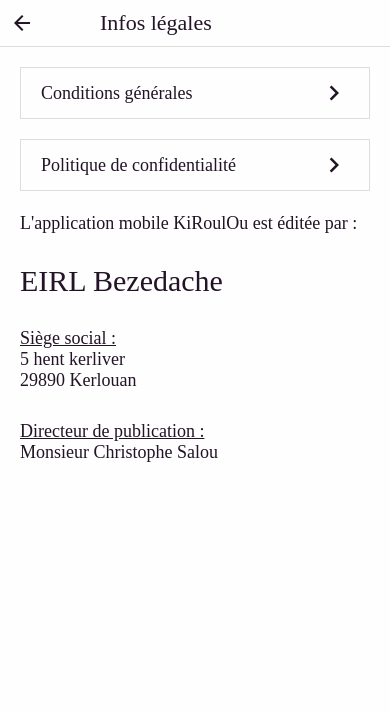
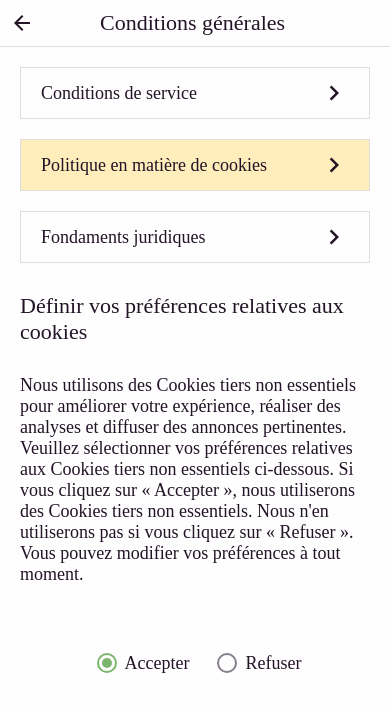
Before and after one commit to bezedache29/kiroulou-app, a React Native app: screen /CookiePolicy in a window 390 px wide. Shown: the top 712 px of the page. Built offline with nearby package versions, Linux system fonts and the light colour scheme.

Commit message:
Intéragtion politique cookies + template avec barre de navigation retour

```diff
--- a/App.jsx
+++ b/App.jsx
@@ -17,6 +17,7 @@
 import ForgotPasswordScreen from './src/screens/auth/ForgotPasswordScreen'
 import LegalInfo from './src/screens/legals/LegalInfo'
 import TermsAndConditions from './src/screens/legals/TermsAndConditions'
+import CookiePolicy from './src/screens/legals/CookiePolicy'
 
 const AppStack = createNativeStackNavigator()
 
@@ -44,6 +45,7 @@
             <AppStack.Screen name="Register" component={RegisterScreen} />
             <AppStack.Screen name="Home" component={HomeScreen} />
             <AppStack.Screen name="Login" component={LoginScreen} />
+            <AppStack.Screen name="CookiePolicy" component={CookiePolicy} />
             <AppStack.Screen
               name="TermsAndConditions"
               component={TermsAndConditions}
--- a/src/assets/styles/styles.js
+++ b/src/assets/styles/styles.js
@@ -41,6 +41,14 @@
 export const defaultText = {
   fontSize: 18,
   fontFamily: 'Amaranth-Regular',
+}
+export const defaultTextBold = {
+  fontSize: 18,
+  fontFamily: 'Amaranth-Bold',
+}
+export const littleTitle = {
+  fontSize: 20,
+  fontFamily: 'Amaranth-Bold',
 }
 export const authTitle = {
   fontSize: 28,
--- /dev/null
+++ b/src/components/CustomRadioButton.jsx
@@ -0,0 +1,27 @@
+import { View, Text, StyleSheet } from 'react-native'
+import React from 'react'
+import { RadioButton } from 'react-native-paper'
+import { defaultText } from '../assets/styles/styles'
+
+const CustomRadioButton = ({ label, colors, status, onPress, value }) => (
+  <View style={styles.container}>
+    <RadioButton
+      value={value}
+      status={status}
+      onPress={onPress}
+      color={colors.icon}
+    />
+    <Text style={[defaultText, { color: colors.text }]}>{label}</Text>
+  </View>
+)
+
+const styles = StyleSheet.create({
+  container: {
+    flexDirection: 'row',
+    alignItems: 'center',
+    justifyContent: 'center',
+    padding: 10,
+  },
+})
+
+export default CustomRadioButton
--- /dev/null
+++ b/src/screens/legals/CookiePolicy.jsx
@@ -0,0 +1,74 @@
+import { StyleSheet, Text, View } from 'react-native'
+import React, { useState } from 'react'
+import { useTheme } from 'react-native-paper'
+
+import { defaultText, mt20 } from '../../assets/styles/styles'
+
+import TermsAndConditionsTemplate from './TermsAndConditions/TermsAndConditionsTemplate'
+import CustomRadioButton from '../../components/CustomRadioButton'
+
+const CookiePolicy = ({ navigation }) => {
+  const { colors } = useTheme()
+
+  const [cookies, setCookies] = useState(true)
+
+  const refuseCookies = () => {
+    if (cookies) {
+      setCookies(false)
+      // Change les cookies en back
+    }
+  }
+
+  const acceptCookies = () => {
+    if (!cookies) {
+      setCookies(true)
+      // Change les cookies en back
+    }
+  }
+
+  return (
+    <TermsAndConditionsTemplate
+      navigation={navigation}
+      title="Définir vos préférences relatives aux cookies"
+      route="cookies"
+    >
+      <Text style={[defaultText, mt20, { color: colors.text }]}>
+        Nous utilisons des Cookies tiers non essentiels pour améliorer votre
+        expérience, réaliser des analyses et diffuser des annonces pertinentes.
+        Veuillez sélectionner vos préférences relatives aux Cookies tiers non
+        essentiels ci-dessous. Si vous cliquez sur « Accepter », nous
+        utiliserons des Cookies tiers non essentiels. Nous n'en utiliserons pas
+        si vous cliquez sur « Refuser ». Vous pouvez modifier vos préférences à
+        tout moment.
+      </Text>
+
+      <View style={styles.RadioButtonContainer}>
+        <CustomRadioButton
+          value="cookies"
+          status={cookies ? 'checked' : 'unchecked'}
+          onPress={acceptCookies}
+          label="Accepter"
+          colors={colors}
+        />
+        <CustomRadioButton
+          value="cookies"
+          status={cookies ? 'unchecked' : 'checked'}
+          onPress={refuseCookies}
+          label="Refuser"
+          colors={colors}
+        />
+      </View>
+    </TermsAndConditionsTemplate>
+  )
+}
+
+const styles = StyleSheet.create({
+  RadioButtonContainer: {
+    flexDirection: 'row',
+    alignItems: 'center',
+    justifyContent: 'center',
+    marginTop: 50,
+  },
+})
+
+export default CookiePolicy
--- a/src/screens/legals/TermsAndConditions/TermsAndConditionsTemplate.jsx
+++ b/src/screens/legals/TermsAndConditions/TermsAndConditionsTemplate.jsx
@@ -27,7 +27,7 @@
       <CustomLabelNavigation
         label="Conditions générales"
         colors={colors}
-        onPress={() => navigation.goBack()}
+        onPress={() => navigation.navigate('LegalInfo')}
       />
 
       <ScrollView>
@@ -35,7 +35,9 @@
 
         <CustomButtonInfo
           title="Conditions de service"
-          onPress={() => {}}
+          onPress={() => {
+            navigation.navigate('TermsAndConditions')
+          }}
           colors={colors}
           route={route === 'service' ? route : ''}
         />
@@ -44,7 +46,9 @@
 
         <CustomButtonInfo
           title="Politique en matière de cookies"
-          onPress={() => {}}
+          onPress={() => {
+            navigation.navigate('CookiePolicy')
+          }}
           colors={colors}
           route={route === 'cookies' ? route : ''}
         />
```
Also changed, not shown: src/components/TemplateWithNavigation.jsx (added, +21 -0 lines).
